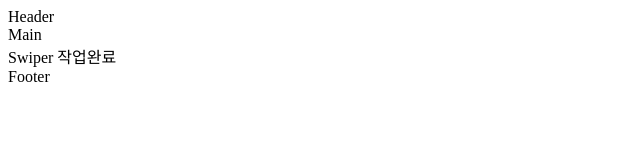
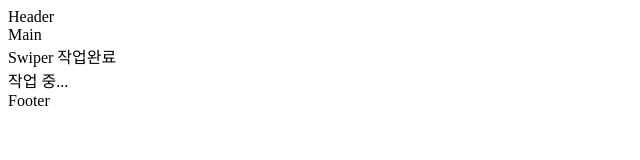
Before and after one commit to dev-axnn/Wrap, a plain HTML site: page index.html in a window 1280 px wide. Shown: the full height of the page, 0-640 px from the left. Drawn offline with Linux system fonts and the light colour scheme.

Commit message:
작업 중

```diff
--- a/index.html
+++ b/index.html
@@ -14,6 +14,7 @@
     <div class="main">
       Main <br/>
       Swiper 작업완료 <br/>
+      작업 중...
     </div>
     <footer class="footer">
       Footer
```
